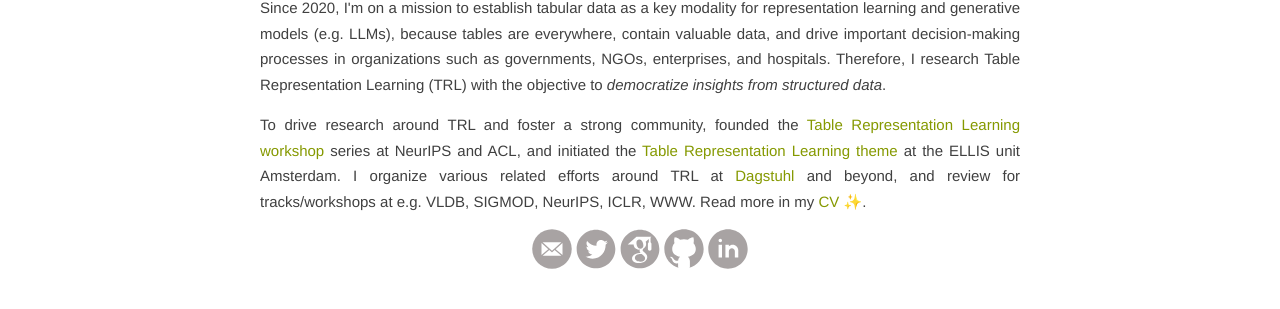
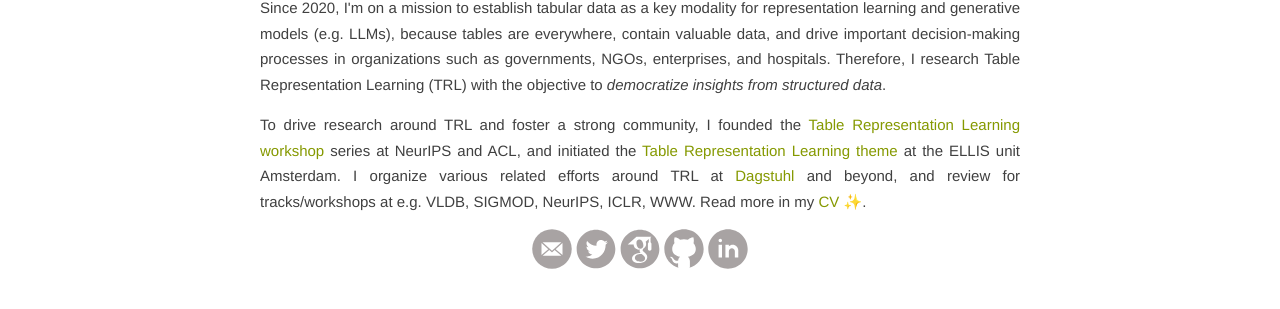
Before and after one commit to madelonhulsebos/madelonhulsebos.github.io, a Jekyll site: the page built from index.html, in a window 1280 px wide and 900 px high, scrolled down 331 px. Shown: the part 144-453 px from the top of the window. Built offline with Jekyll 4.4.1, drawn with Linux system fonts in a browser that asks for light colours; the list of posts is cut into pages by our own code.

Commit message:
fix typo

```diff
--- a/index.html
+++ b/index.html
@@ -25,7 +25,7 @@ layout: default
   <!-- Some of my research on this can be found below, but I also maintain the <a href="{{ site.baseurl }}/trl-index" target="blank">TRL index</a>! -->
   </p>
   <p>
-  To drive research around TRL and foster a strong community, founded the <a href="https://table-representation-learning.github.io" target="blank">Table Representation Learning workshop</a> series at NeurIPS and ACL, and initiated the <a href="https://ivi.fnwi.uva.nl/ellis/research/table-representation-learning/" target="blank">Table Representation Learning theme</a> at the ELLIS unit Amsterdam.
+  To drive research around TRL and foster a strong community, I founded the <a href="https://table-representation-learning.github.io" target="blank">Table Representation Learning workshop</a> series at NeurIPS and ACL, and initiated the <a href="https://ivi.fnwi.uva.nl/ellis/research/table-representation-learning/" target="blank">Table Representation Learning theme</a> at the ELLIS unit Amsterdam.
   I organize various related efforts around TRL at <a href="https://www.dagstuhl.de/seminars/seminar-calendar/seminar-details/25182" target="blank">Dagstuhl</a> and beyond, and review for tracks/workshops at e.g. VLDB, SIGMOD, NeurIPS, ICLR, WWW.
   Read more in my <a href="https://madelonhulsebos.github.io/assets/CV.pdf" target="_blank"></b>CV</a> ✨.
 </p>
```
